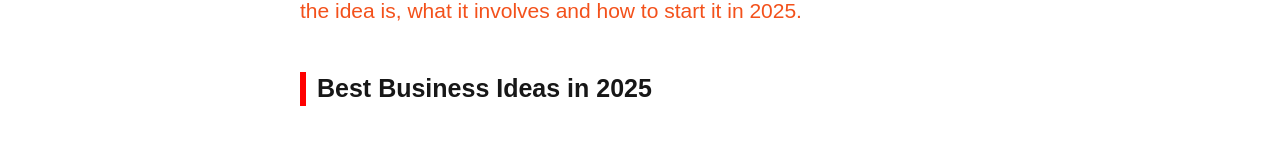
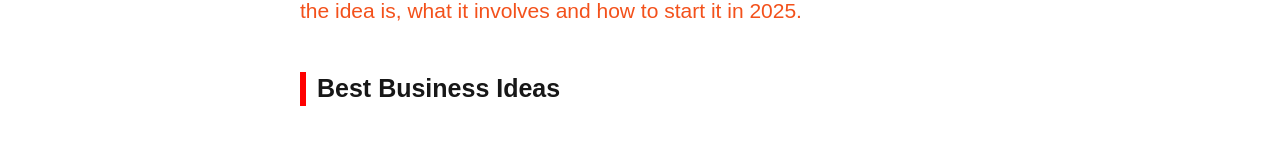
Before and after one commit to ATPatel05/ATProject, a Next.js app: page / in a window 1280 px wide. Shown: the part 521-662 px from the top of the page. Built offline with nearby package versions, Linux system fonts and the light colour scheme.

Commit message:
remove 2025 heading

```diff
--- a/src/app/page.js
+++ b/src/app/page.js
@@ -17,7 +17,7 @@ export default function HomePage() {
         <p className={styles.headning_red_line}>
           {BestBusinessPage.topicintroline}
         </p>
-        <SectionHeader >Best Business Ideas in 2025</SectionHeader>
+        <SectionHeader >Best Business Ideas</SectionHeader>
         <YsenseBlogCard />
         {TopBusinessIdeasBlogsList.map((blog, index) => (
           <BusinessBlogCard key={index} businessBlog={blog} />
```
